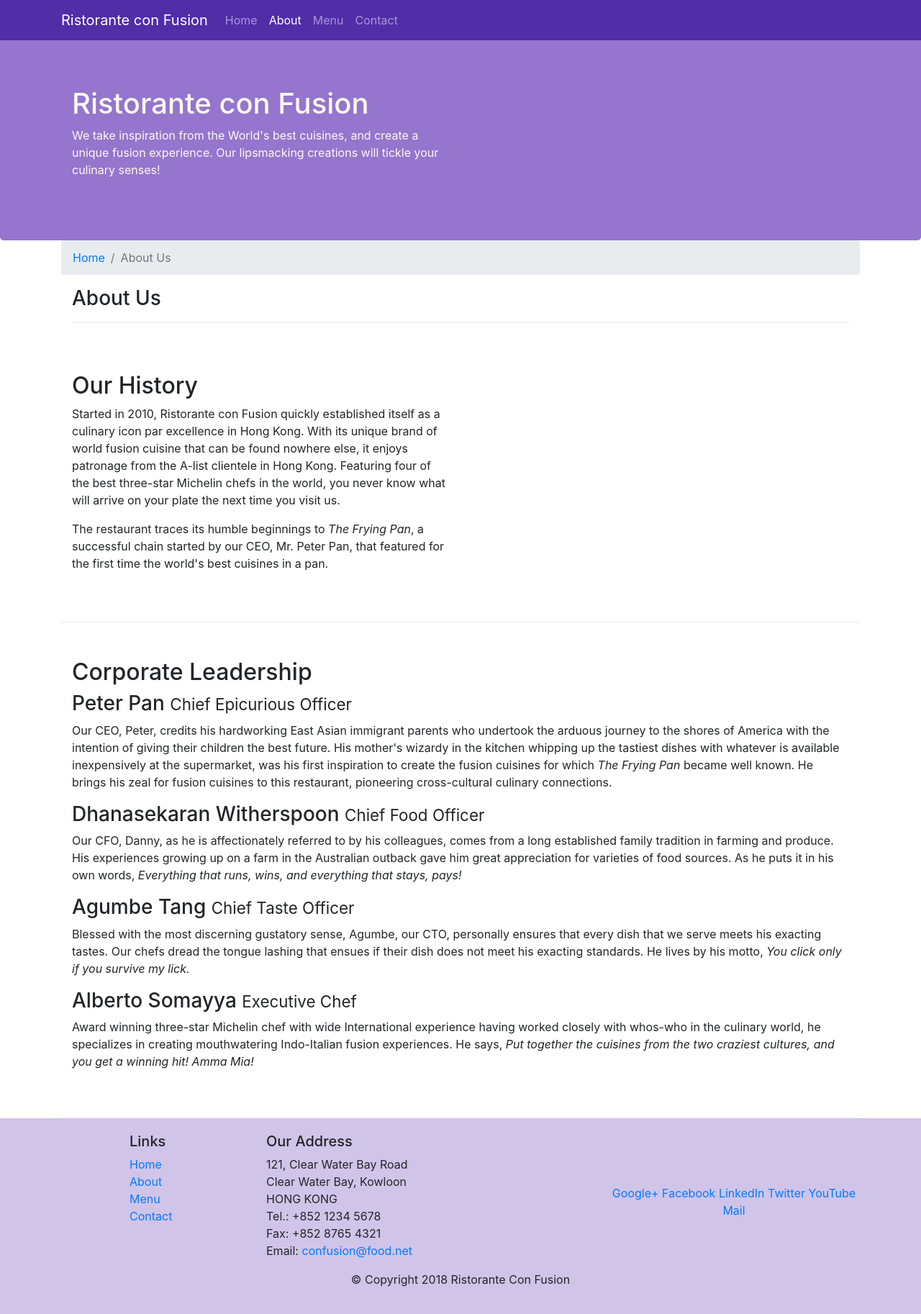
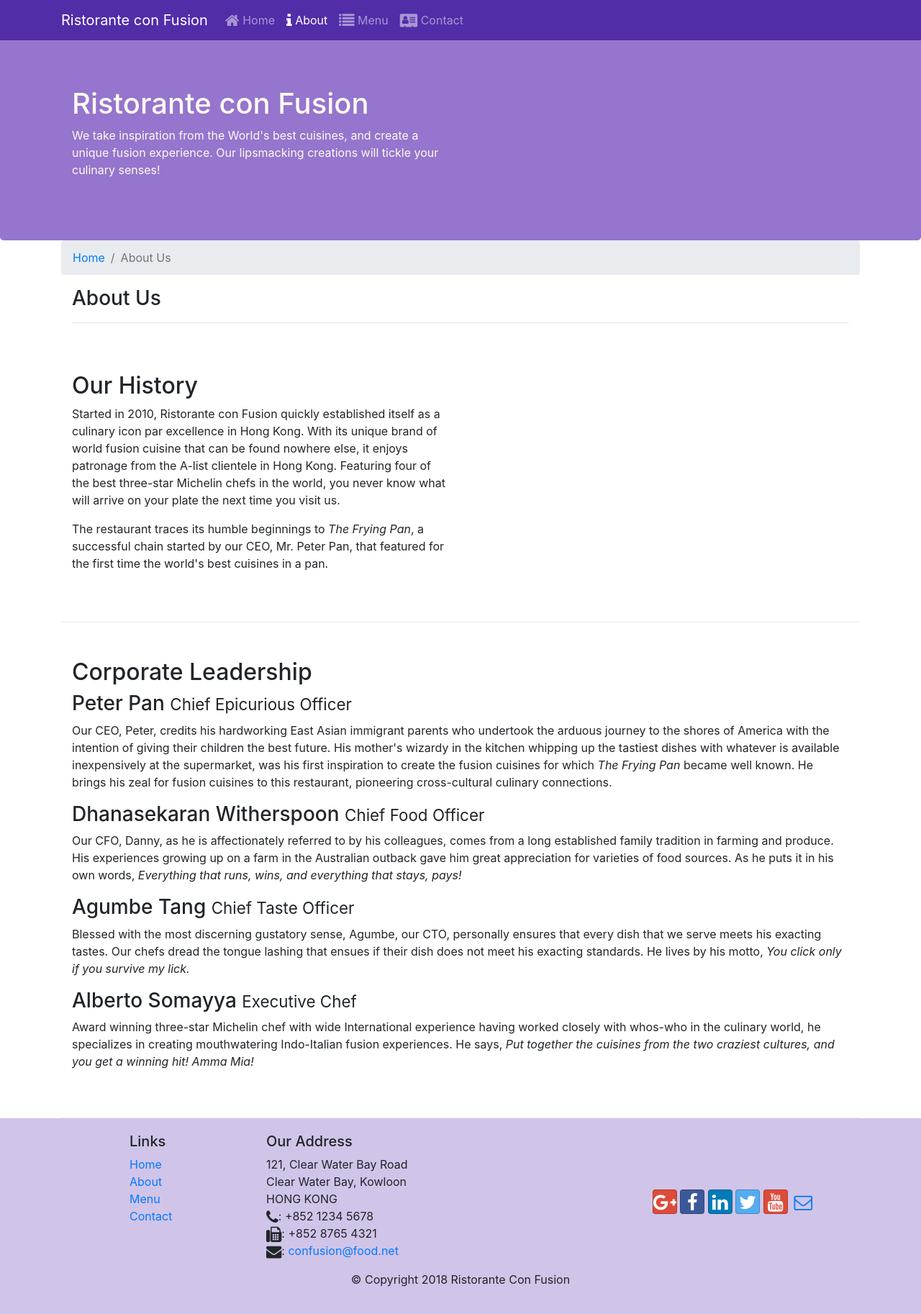
Before and after one commit to chen1649chenli/conFusion, a website: page aboutus.html in a window 1280 px wide. Shown: the whole page at 72% size. Drawn offline with nearby package versions, Linux system fonts and the light colour scheme.

Commit message:
Icon Fonts

```diff
--- a/aboutus.html
+++ b/aboutus.html
@@ -12,6 +12,8 @@
     <!-- Bootstrap CSS -->
     <link rel="stylesheet" href="node_modules/bootstrap/dist/css/bootstrap.min.css">
     <link rel="stylesheet" href="css/styles.css">
+    <link rel="stylesheet" href="node_modules/font-awesome/css/font-awesome.min.css">
+    <link rel="stylesheet" href="node_modules/bootstrap-social/bootstrap-social.css">
 
 </head>
 
@@ -24,11 +26,11 @@
                 <a class="navbar-brand me-auto" href="./index.html">Ristorante con Fusion</a>
                 <div class="collapse navbar-collapse" id="Navbar">
                     <ul class="navbar-nav mr-auto">
-                            <li class="nav-item"><a class="nav-link" href="./index.html">Home</a></li>
-                            <li class="nav-item active"><a class="nav-link" href="#">About</a></li>
-                            <li class="nav-item"><a class="nav-link" href="#">Menu</a></li>
-                            <li class="nav-item"><a class="nav-link" href="#">Contact</a></li>
-                        </ul>
+                        <li class="nav-item"><a class="nav-link" href="./index.html"><span class="fa fa-home fa-lg"></span> Home</a></li>
+                        <li class="nav-item active"><a class="nav-link" href="#"><span class="fa fa-info fa-lg"></span> About</a></li>
+                        <li class="nav-item"><a class="nav-link" href="#"><span class="fa fa-list fa-lg"></span> Menu</a></li>
+                        <li class="nav-item"><a class="nav-link" href="#"><span class="fa fa-address-card fa-lg"></span> Contact</a></li>
+                    </ul>
                 </div>
             </div>
         </nav>
@@ -103,19 +105,20 @@
 		              121, Clear Water Bay Road<br>
 		              Clear Water Bay, Kowloon<br>
 		              HONG KONG<br>
-		              Tel.: +852 1234 5678<br>
-		              Fax: +852 8765 4321<br>
-		              Email: <a href="mailto:confusion@food.net">confusion@food.net</a>
+                      <i class="fa fa-phone fa-lg"></i>: +852 1234 5678<br>
+                      <i class="fa fa-fax fa-lg"></i>: +852 8765 4321<br>
+                      <i class="fa fa-envelope fa-lg"></i>:
+                      <a href="mailto:confusion@food.net">confusion@food.net</a>
 		           </address>
                 </div>
                 <div class="col-12 col-sm-4 align-self-center">
                     <div class="text-center">
-                        <a href="http://google.com/+">Google+</a>
-                        <a href="http://www.facebook.com/profile.php?id=">Facebook</a>
-                        <a href="http://www.linkedin.com/in/">LinkedIn</a>
-                        <a href="http://twitter.com/">Twitter</a>
-                        <a href="http://youtube.com/">YouTube</a>
-                        <a href="mailto:">Mail</a>
+                        <a class="btn btn-social-icon btn-google" href="http://google.com/+"><i class="fa fa-google-plus"></i></a>
+                        <a class="btn btn-social-icon btn-facebook" href="http://www.facebook.com/profile.php?id="><i class="fa fa-facebook"></i></a>
+                        <a class="btn btn-social-icon btn-linkedin" href="http://www.linkedin.com/in/"><i class="fa fa-linkedin"></i></a>
+                        <a class="btn btn-social-icon btn-twitter" href="http://twitter.com/"><i class="fa fa-twitter"></i></a>
+                        <a class="btn btn-social-icon btn-google" href="http://youtube.com/"><i class="fa fa-youtube"></i></a>
+                        <a class="btn btn-social-icon" href="mailto:"><i class="fa fa-envelope-o"></i></a>
                     </div>
                 </div>
            </div>
--- a/package.json
+++ b/package.json
@@ -15,6 +15,8 @@
   },
   "dependencies": {
     "bootstrap": "^4.0.0",
+    "bootstrap-social": "^5.1.1",
+    "font-awesome": "^4.7.0",
     "jquery": "^3.3.1",
     "popper.js": "^1.12.9"
   }
```
Also changed, not shown: index.html (+16 -14 lines), 1 other file.
